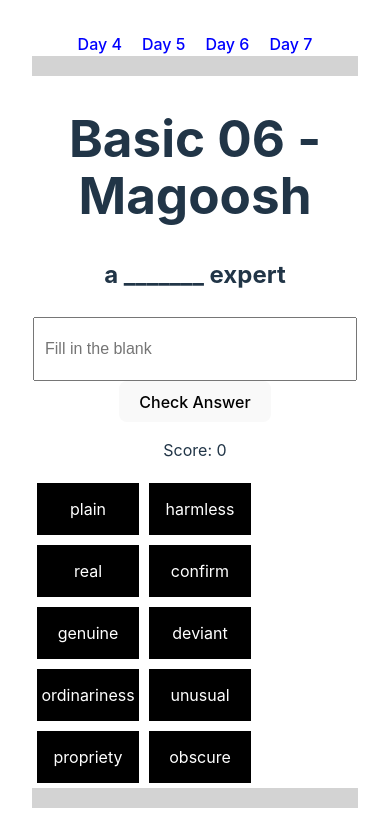
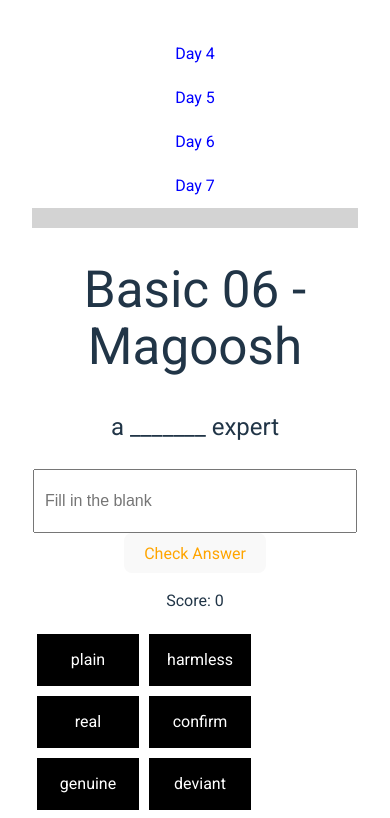
Before and after one commit to Junho-eum/vocab_builder_main, a React (Vite) app: page /day4 in a window 390 px wide. Shown: the top 818 px of the page. Built offline with nearby package versions, Linux system fonts and the light colour scheme.

Commit message:
Update App.css

```diff
--- a/src/App.css
+++ b/src/App.css
@@ -1,10 +1,47 @@
+@import url('https://fonts.googleapis.com/css?family=Roboto&display=swap');
+
 #root {
   max-width: 1280px;
   margin: 0 auto;
   padding: 2rem;
   text-align: center;
 }
+/* Improved Layout & Typography */
+body {
+  font-family: 'Roboto', sans-serif;
+  line-height: 1.5;
+  margin: 2em;
+}
 
+/* Enhance Input Box */
+.input-box:focus {
+  border-color: blue;
+}
+
+/* Style Buttons */
+button {
+  background-color: orange;
+  color: orange;
+  padding: 10px 20px;
+  border: none;
+  cursor: pointer;
+  transition: 0.3s;
+}
+
+button:hover {
+  background-color: darkblue;
+}
+
+/* Add Responsive Design */
+@media only screen and (max-width: 600px) {
+  .input-box {
+    width: 100%;
+  }
+
+  .navbar a {
+    display: block;
+  }
+}
 .logo {
   height: 6em;
   padding: 1.5em;
```
